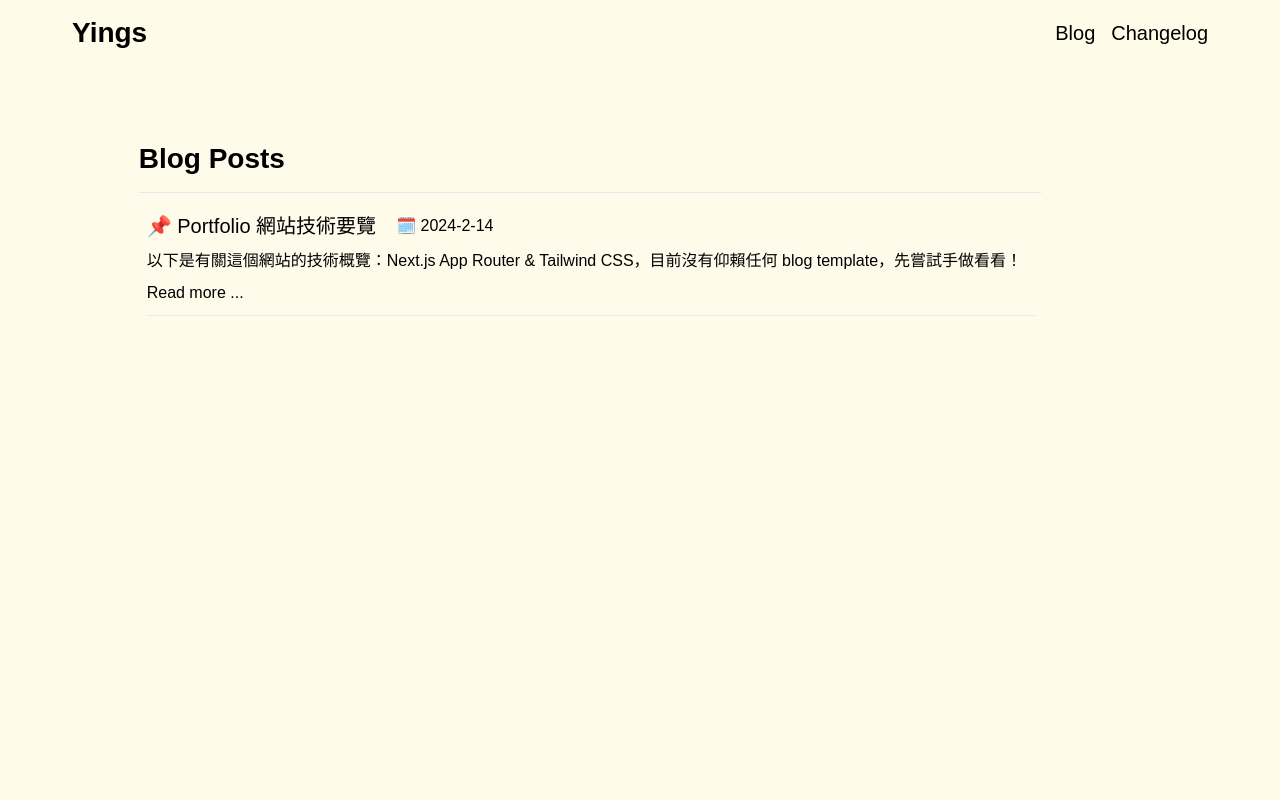
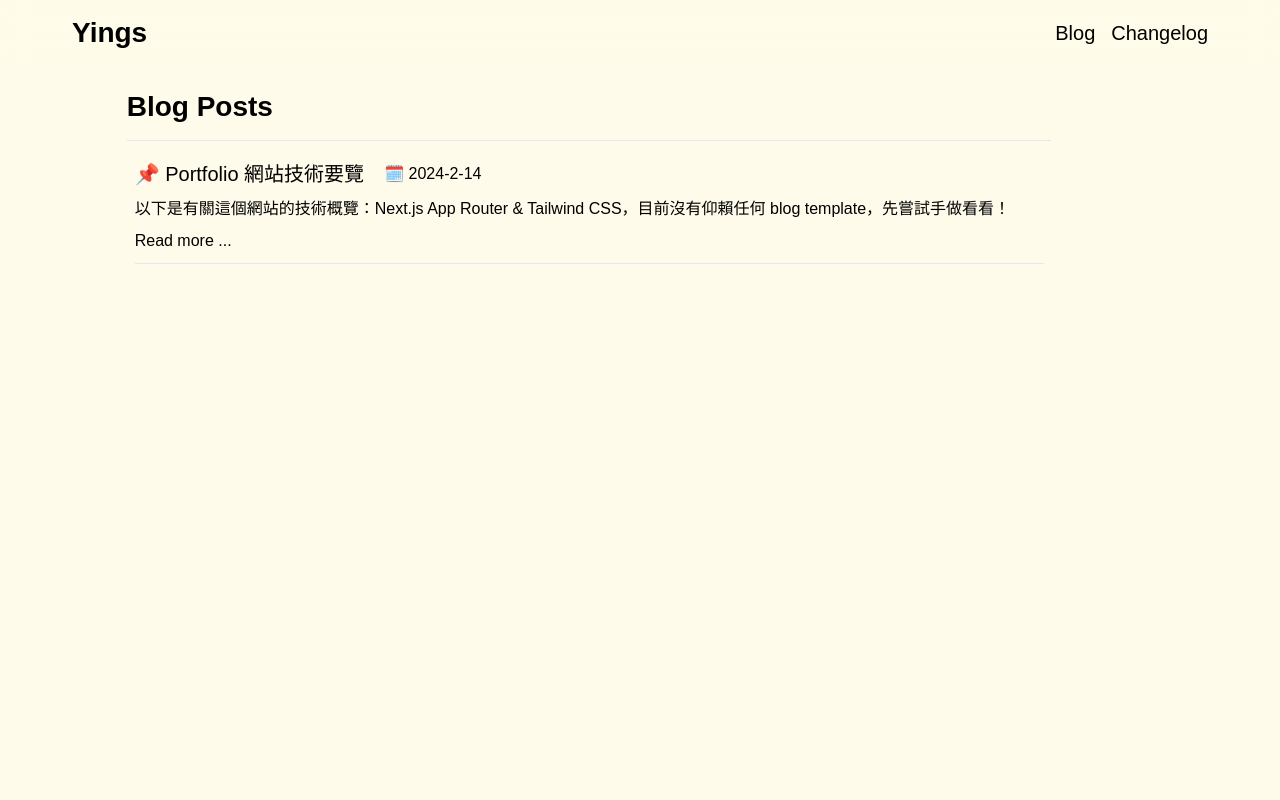
Before and after one commit to ismeleft/WenYingPortfolio, a Next.js app: page /blog in a window 1280 px wide. Shown: the top 800 px of the page. Built offline with nearby package versions, Linux system fonts and the light colour scheme.

Commit message:
style:blog layout

```diff
--- a/app/blog/[slug]/page.js
+++ b/app/blog/[slug]/page.js
@@ -24,9 +24,13 @@ export default async function PostPage({ params }) {
   const post = await getPostData(slug);
 
   return (
-    <div
-      className="prose mx-auto max-w-[1200px] mt-10 w-10/12 p-8  "
-      dangerouslySetInnerHTML={{ __html: post.content }}
-    />
+    <div className="mx-auto max-w-[1200px] w-10/12 p-5">
+      <h1 className="text-2xl font-bold mb-4">{post.title}</h1>
+      <p className="text-md text-gray-500 mb-8">{post.date}</p>
+      <div
+        className="prose"
+        dangerouslySetInnerHTML={{ __html: post.content }}
+      />
+    </div>
   );
 }
--- a/app/blog/page.js
+++ b/app/blog/page.js
@@ -26,8 +26,8 @@ export default async function BlogPage() {
   const posts = await getPosts();
 
   return (
-    <div className="p-8 mx-auto max-w-[1200px] h-screen w-10/12">
-      <h1 className="mt-10 mb-3 ">Blog Posts</h1>
+    <div className="p-5 mx-auto max-w-[1200px] h-screen w-10/12">
+      <h1 className="mb-3 ">Blog Posts</h1>
       <hr />
       {posts.map((post) => (
         <div key={post.slug} className=" mb-5 hover:shadow-lg p-2 rounded-xl">
--- a/app/changelog/page.js
+++ b/app/changelog/page.js
@@ -6,8 +6,9 @@ const changelog = () => {
   return (
     <div className="mx-auto max-w-[1200px] p-3">
       <div className="p-6 h-screen bg-slate-50/50 shadow-lg rounded-lg">
-        <ul className="list-disc mt-20">
-          <li className="bg-slate-50/50 ">2024-2-7 Change Website Layout</li>
+        <ul className="list-disc mt-3 flex flex-col gap-2">
+          <li>2024-2-7 Change Website Layout</li>
+          <li>2024-2 預計2月完成blog功能最簡易的layout</li>
         </ul>
       </div>
     </div>
```
